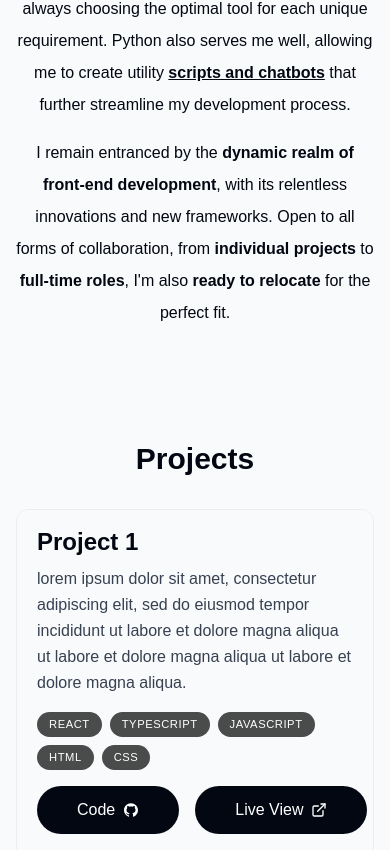
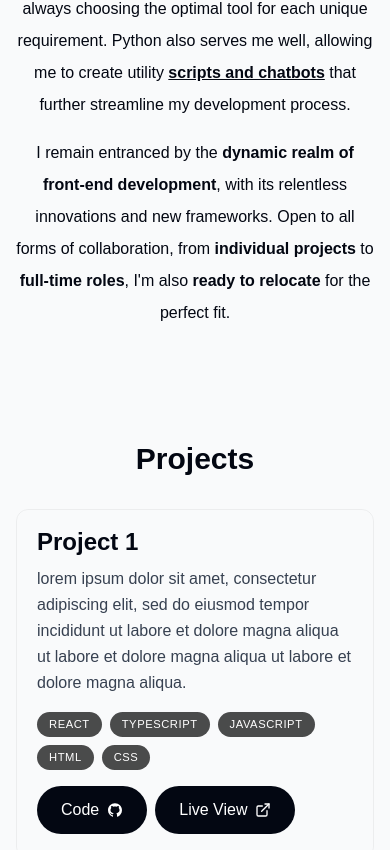
Before and after one commit to ruslan-yeromin/portfolio, a Next.js app: page /en in a window 390 px wide. Shown: the part 1147-1997 px from the top of the page. Built offline with nearby package versions, Linux system fonts and the light colour scheme; no server answers.

Commit message:
Adapted for large screens.

```diff
--- a/app/[locale]/globals.css
+++ b/app/[locale]/globals.css
@@ -37,3 +37,27 @@ html.dark {
   background-size: 200% 200%;
   animation: gradient 15s ease infinite;
 }
+
+/* Для веб-браузеров на основе WebKit (Safari, Chrome, и т.д.) */
+::-webkit-scrollbar {
+  width: 15px;
+}
+
+::-webkit-scrollbar-thumb {
+  background-color: #c1c1c1;
+  border-radius: 8px;
+}
+
+::-webkit-scrollbar-thumb:hover {
+  background-color: #a9a9a9;
+}
+
+::-webkit-scrollbar-track {
+  background-color: #f1f1f1;
+}
+
+/* Для Firefox */
+* {
+  scrollbar-width: thin;
+  scrollbar-color: #c1c1c1 #f1f1f1;
+}
--- a/app/[locale]/layout.tsx
+++ b/app/[locale]/layout.tsx
@@ -3,11 +3,9 @@ import Header from "@/components/Header";
 import "./globals.css";
 import type { Metadata } from "next";
 import { useLocale, NextIntlClientProvider } from "next-intl";
-import LanguageSelector from "@/components/LanguageSelector";
 import ActiveSectionContextProvider from "@/context/active-section-context";
 import { Toaster } from "react-hot-toast";
 import Footer from "@/components/Footer";
-import ThemeSwitcher from "@/components/ThemeSwitcher";
 import ThemeContextProvider from "@/context/theme-context";
 import FloatingButton from "@/components/SettingsButton";
 
--- a/components/AboutMe.tsx
+++ b/components/AboutMe.tsx
@@ -8,20 +8,20 @@ import { useScrollSection } from "@/types/hooks";
 
 const AboutMe = () => {
   const t = useTranslations("About");
-  const { ref } = useScrollSection("About", 1);
+  const { ref } = useScrollSection("About", 0.75);
 
 
   return (
     <motion.section
       ref={ref}
-      className="mb-28 max-w-[45rem] text-center leading-8 sm:mb-40 scroll-mt-28"
+      className="mb-28 max-w-[45rem] 2xl:max-w-[70rem] 2xl:mt-[10rem] text-center leading-8 sm:mb-40 scroll-mt-28"
       initial={{ opacity: 0, y: 100 }}
       animate={{ opacity: 1, y: 0 }}
       transition={{ delay: 0.175 }}
       id="about"
     >
       <SectionTitle title={t("title")} />
-      <p className="mb-4">
+      <p className="mb-4 2xl:text-2xl">
         {t("firstParagraph-01")}
         <b className="text-blue-900 dark:text-blue-900">{t("firstParagraph-02")}</b>
         {t("firstParagraph-03")}
@@ -33,7 +33,7 @@ const AboutMe = () => {
         {t("firstParagraph-09")}
       </p>
 
-      <p className="mb-4">
+      <p className="mb-4 2xl:text-2xl">
         {t("secondParagraph-01")}
         <b>{t("secondParagraph-02")}</b>
         {t("secondParagraph-03")}
@@ -41,7 +41,7 @@ const AboutMe = () => {
         {t("secondParagraph-05")}
       </p>
 
-      <p>
+      <p className="2xl:text-2xl">
         {t("thirdParagraph-01")}
         <b>{t("thirdParagraph-02")}</b>
         {t("thirdParagraph-03")}
--- a/components/Button.tsx
+++ b/components/Button.tsx
@@ -10,7 +10,7 @@ const LinkButton = ({
   children
 }: ButtonProps) => {
   const content = (
-    <span className="flex justify-center items-center gap-2">
+    <span className="flex justify-center items-center gap-2 2xl:text-2xl">
       {title}
       {icon && <span>{icon}</span>}
     </span>
--- a/components/Contact.tsx
+++ b/components/Contact.tsx
@@ -3,8 +3,6 @@
 import React from "react";
 import SectionTitle from "./SectionTitle";
 import { useTranslations } from "next-intl";
-import CustomButton from "./CustomButton";
-import { FaPaperPlane } from "react-icons/fa";
 import { motion } from "framer-motion";
 import { useScrollSection } from "@/types/hooks";
 import { sendEmail } from "@/actions/sendEmail";
@@ -21,7 +19,7 @@ const Contact = () => {
     <motion.section
         ref={ref}
       id="contact"
-      className="mb-20 sm:mb-28 w-[min(100%,38rem)] text-center"
+      className="mb-20 sm:mb-28 w-[min(100%,60rem)] text-center"
       initial={{ opacity: 0, y: 50 }}
       whileInView={{ opacity: 1, y: 0 }}
       transition={{ duration: 0.5 }}
--- a/components/Experience.tsx
+++ b/components/Experience.tsx
@@ -18,7 +18,7 @@ const Experience = () => {
   const { theme } = useTheme();
 
   return (
-    <section ref={ref} id="experience" className="scroll-mt-28 mb-28 sm:mb-40">
+    <section ref={ref} id="experience" className="scroll-mt-28 2xl:mt-28 mb-28 sm:mb-40">
       <SectionTitle title="My experience" />
       <VerticalTimeline lineColor="">
         {experiencesData.map((item, index) => (
--- a/components/LinkButton.tsx
+++ b/components/LinkButton.tsx
@@ -13,7 +13,7 @@ const LinkButton = ({
   children
 }: LinkButtonProps) => {
   const content = (
-    <span className="flex justify-center items-center gap-2">
+    <span className="flex justify-center items-center gap-2 2xl:text-2xl">
       {title}
       {icon && <span>{icon}</span>}
     </span>
@@ -23,7 +23,7 @@ const LinkButton = ({
     <Link href={url} passHref
         target={external ? '_blank' : '_self'}
         rel="noreferrer"
-        className={`custom-btn rounded-full ${containerStyle}`}
+        className={`custom-btn px-6 md:px-10 py-3 rounded-full 2xl:text-2xl ${containerStyle}`}
         onClick={handleClick}
     >
         {children || content}
--- a/components/Project.tsx
+++ b/components/Project.tsx
@@ -27,9 +27,9 @@ const Project: React.FC<ProjectProps> = memo(
           scale: scaleProgress,
           opacity: scrollYProgress,
         }}
-        className="group dark:bg-white/10 dark:hover:bg-white/20 max-w-[46rem] border border-black/5 rounded-xl overflow-hidden sm:pr-8 relative sm:h-[25rem] mb-3 sm:mb-8 last:mb-0 sm:group-even:pl-10 hover:bg-blue-50 transition-color"
+        className="group dark:bg-white/10 dark:hover:bg-white/20 max-w-[46rem] 2xl:max-w-[70rem] border border-black/5 rounded-xl overflow-hidden sm:pr-8 relative sm:h-[25rem] mb-3 sm:mb-8 last:mb-0 sm:group-even:pl-10 hover:bg-blue-50 transition-color"
       >
-        <div className="pt-4 pb-6 px-5 sm:pl-10 sm:pr-2 sm:pt-10 sm:max-w-[50%] flex flex-col h-full sm:group-even:ml-[18rem]">
+        <div className="pt-4 pb-6 px-5 sm:pl-10 sm:pr-2 sm:pt-10 sm:max-w-[50%] flex flex-col h-full sm:group-even:ml-[18rem] 2xl:group-even:ml-[30rem]">
           <h3 className="text-2xl font-semibold dark:text-white">{t(dataTitle)}</h3>
           <p className="mt-2 leading-relaxed text-gray-700 dark:text-white/70">{t(dataDesc)}</p>
           <ul className="flex flex-wrap mt-4 gap-2 sm:mt-auto">
@@ -42,20 +42,20 @@ const Project: React.FC<ProjectProps> = memo(
               </li>
             ))}
           </ul>
-          <div className="flex gap-4 mt-4 sm:mt-auto">
+          <div className="flex gap-2 lg:gap-4 mt-4 sm:mt-auto">
             <LinkButton
               title="Code"
               icon={<AiFillGithub />}
               url="https://www.github.com/"
               external
-              containerStyle={`shrink-0 px-10 py-3 bg-gray-950 text-white inline-block  hover:bg-gray-800 transition`}
+              containerStyle={`shrink-0 bg-gray-950 text-white inline-block  hover:bg-gray-800 transition`}
             />
             <LinkButton
               title="Live View"
               icon={<FiExternalLink />}
               url="https://www.github.com/"
               external
-              containerStyle={`shrink-0 px-10 py-3 bg-gray-950 text-white inline-block  hover:bg-gray-800 transition`}
+              containerStyle={`shrink-0 bg-gray-950 text-white inline-block  hover:bg-gray-800 transition`}
             />
           </div>
         </div>
--- a/components/Projects.tsx
+++ b/components/Projects.tsx
@@ -11,7 +11,7 @@ const Projects: React.FC = () => {
 
 
   return (
-    <section ref={ref} id="projects" className="scroll-mt-28 mb-28">
+    <section ref={ref} id="projects" className="scroll-mt-28 mb-28 2xl:mt-20 2xl:max-w-[70rem]">
       <SectionTitle title="Projects" />
 
       <div>
--- a/components/SectionTitle.tsx
+++ b/components/SectionTitle.tsx
@@ -2,7 +2,7 @@ import React from "react";
 import { SectionHeadingProps } from "@/types";
 
 const SectionTitle: React.FC<SectionHeadingProps> = ({ title }) => {
-  return <h2 className="text-3xl text-gray-950 dark:text-gray-100 mb-8 font-semibold capitalize text-center">{title}</h2>;
+  return <h2 className="text-3xl 2xl:text-[3rem] text-gray-950 dark:text-gray-100 mb-8 font-semibold capitalize text-center">{title}</h2>;
 };
 
 export default SectionTitle;
--- a/components/Skills.tsx
+++ b/components/Skills.tsx
@@ -25,7 +25,7 @@ const Skills = () => {
     const { ref } = useScrollSection("Skills");
 
   return (
-    <section id='skills' ref={ref} className='mb-28 max-w-[53rem] scroll-mt-28 text-center sm:mb-40'>
+    <section id='skills' ref={ref} className='mb-28 2xl:mt-28 max-w-[53rem] 2xl:max-w-[70rem] scroll-mt-28 text-center sm:mb-40'>
         <SectionTitle title="My skills" />
         <ul className='flex flex-wrap justify-center gap-2 text-lg text-gray-800'>
             {
```
Also changed, not shown: components/Hero.tsx (+5 -5 lines).
